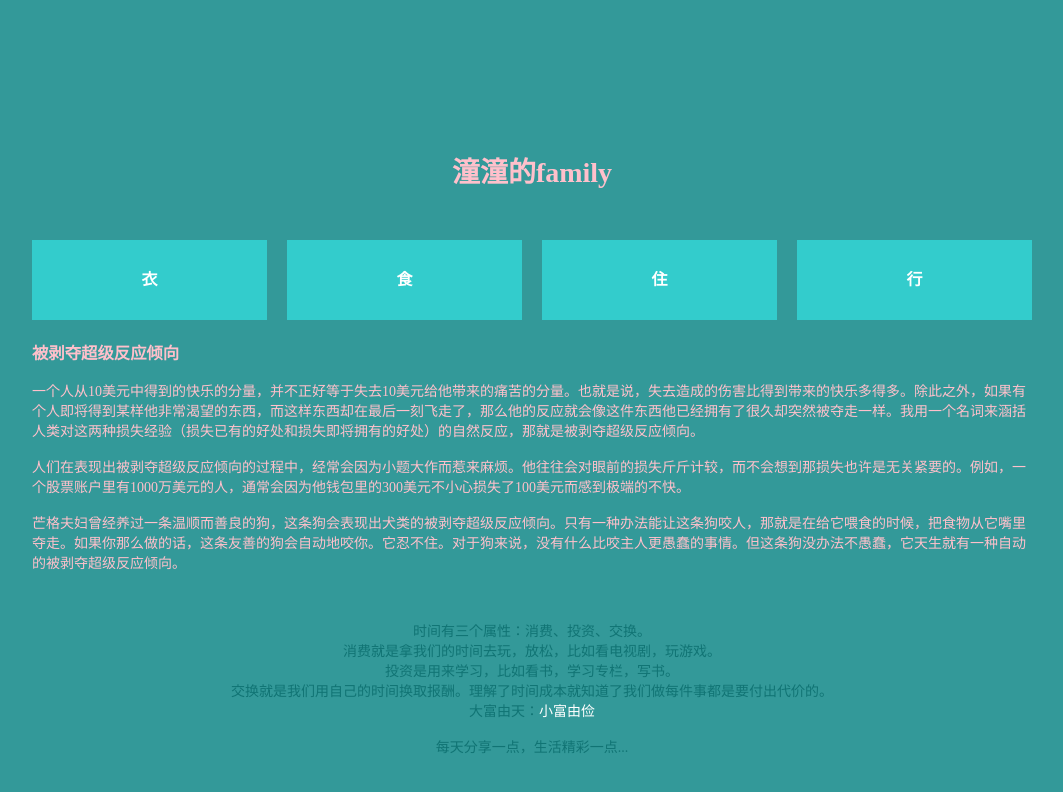
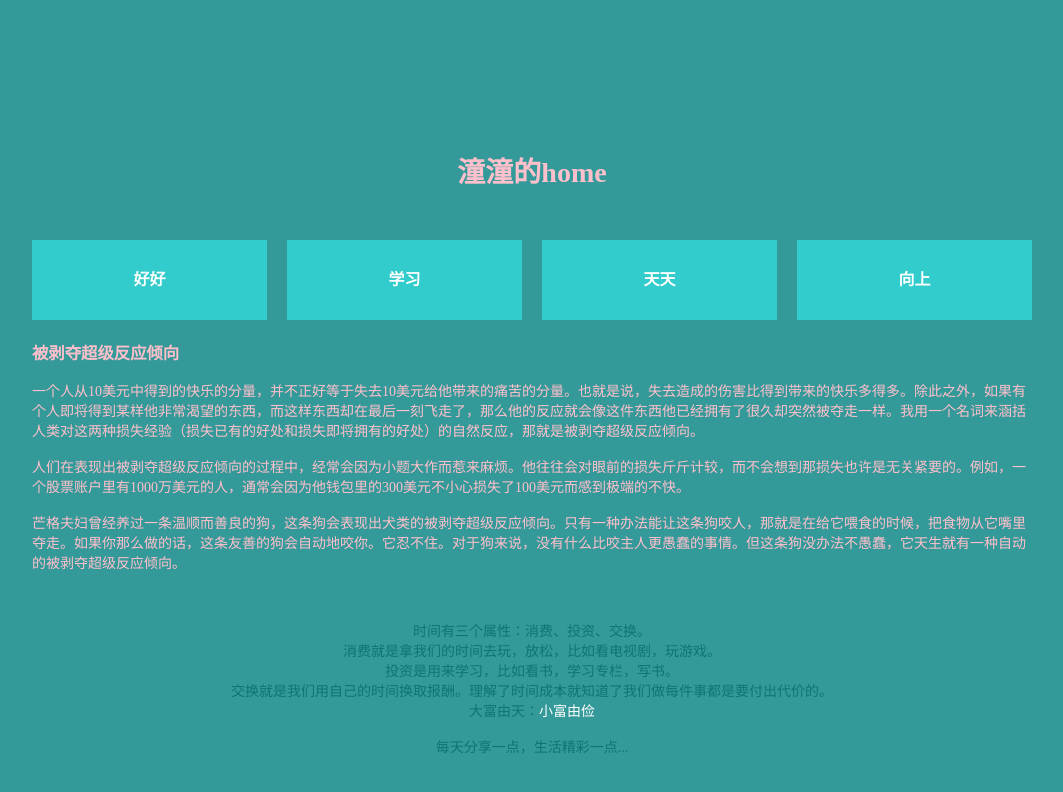
Before and after one commit to Mickealwang/wyt, a plain HTML site: page index.html in a window 1280 px wide. Shown: the whole page, without its empty margins (108-1171 px from the left). Drawn offline with Linux system fonts and the light colour scheme.

Commit message:
Update index.html

```diff
--- a/index.html
+++ b/index.html
@@ -2,7 +2,7 @@
 <html xmlns="http://www.w3.org/1999/xhtml">
 <head>
 <meta http-equiv="Content-Type" content="text/html; charset=utf-8" />
-<title>Tongtong's family</title>
+<title>Tongtong's home</title>
 <link rel="icon" href="favicon.ico">
 <style>
 *{ padding:0; margin:0; list-style:none}
@@ -20,13 +20,13 @@ p{ text-align:center; color:#117474}
 
 <body>
 <div class="all">
-<h1 style="color: pink">潼潼的family</h1>
+<h1 style="color: pink">潼潼的home</h1>
 
 <ul>
-	<li><a href="https://mickealwang.github.io/wyt/" target="_blank">衣</a></li>
-    <li><a href="https://mickealwang.github.io/wyt/" target="_blank">食</a></li>
-    <li><a href="https://mickealwang.github.io/wyt/">住</a></li>
-    <li><a href="https://mickealwang.github.io/wyt/" target="_blank">行</a></li>
+	<li><a href="https://mickealwang.github.io/wyt/" target="_blank">好好</a></li>
+    <li><a href="https://mickealwang.github.io/wyt/" target="_blank">学习</a></li>
+    <li><a href="https://mickealwang.github.io/wyt/">天天</a></li>
+    <li><a href="https://mickealwang.github.io/wyt/" target="_blank">向上</a></li>
 </ul>
 										<h3 style="color: pink">被剥夺超级反应倾向</h3>
 <p>&nbsp;</p>
```
